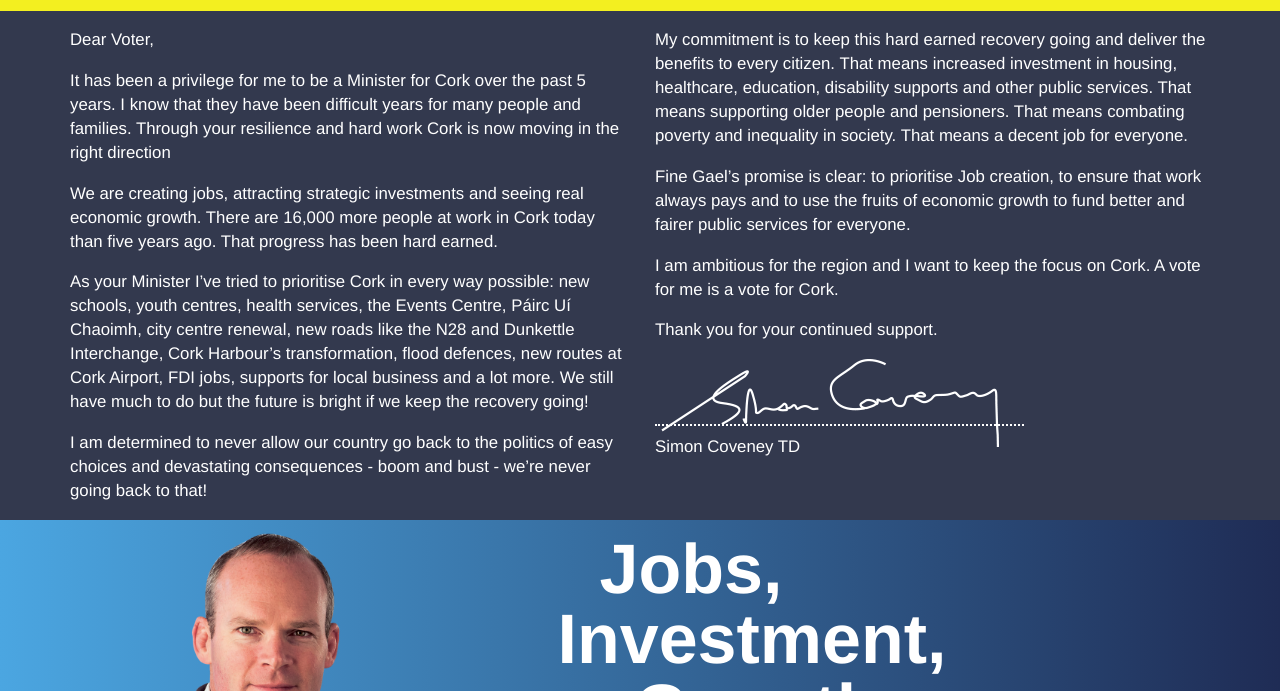
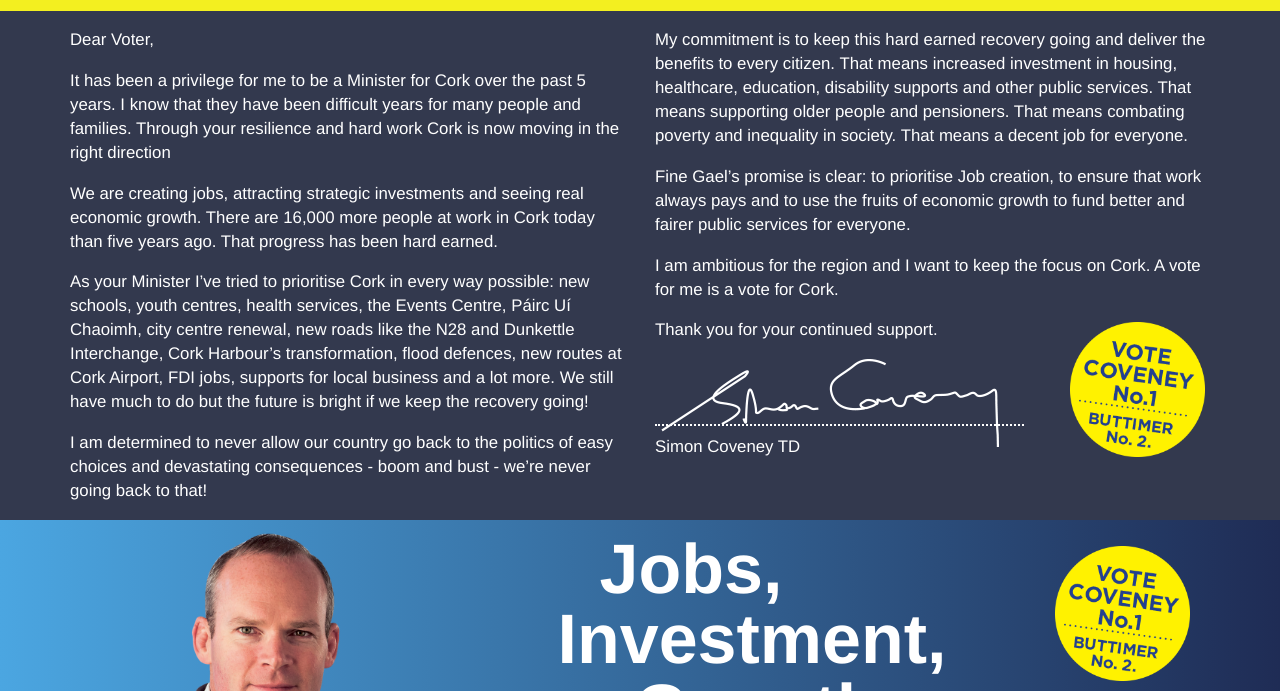
Before and after one commit to patrickoneill46/simoncoveney, a plain HTML site: page index.html in a window 1280 px wide. Shown: the part 609-1300 px from the top of the page. Drawn offline with nearby package versions, Linux system fonts and the light colour scheme.

Commit message:
Adding vote badge/button

```diff
--- a/index.html
+++ b/index.html
@@ -99,6 +99,7 @@
         <div class="container">
             <div class="row">
                 <div class="col-xs-12 col-sm-6">
+                    <div class="manifesto-container">
                         <p class="manifesto">
                             Dear Voter,
                         </p>
@@ -115,7 +116,9 @@
                             I am determined to never allow our country go back to the politics of easy choices and devastating consequences - boom and bust - we’re never going back to that!
                         </p>
                     </div>
+                </div>
                 <div class="col-xs-12 col-sm-6">
+                    <div class="manifesto-container">
                         <p class="manifesto">
                             My commitment is to keep this hard earned recovery going and deliver the benefits to every citizen. That means increased investment in housing, healthcare, education, disability supports and other public services. That means supporting older people and pensioners. That means combating poverty and inequality in society. That means a decent job for everyone.
                         </p>
@@ -137,6 +140,8 @@
                         <p class="signature-printed">
                             Simon Coveney TD
                         </p>
+                        <img src="img/badge.png" class="button">
+                    </div>
                 </div>
             </div>
         </div>
@@ -150,6 +155,7 @@
                             <p>Jobs,</p>
                             <p>Investment,</p>
                             <p>Growth.</p>
+                            <img src="img/badge.png" class="button">
                         </div>
                     </div>
                     <div class="col-xs-7 col-xs-offset-4">
--- a/styles.css
+++ b/styles.css
@@ -114,6 +114,13 @@
     margin: 1em 0;
 }
 
+.manifesto-container .button {
+    position: absolute;
+    bottom: 12px;
+    right: 20px;
+    height: 135px;
+}
+
 .manifesto.signature span {
     border-bottom: 2px dotted #fff;
     padding-right: 1.5em;
@@ -138,16 +145,16 @@
     height: 100%;
 }
 
-.composite .badge {
+.goals .button {
     position: absolute;
-    top: 0;
-    right: 0;
-    height: 100px;
-    width: 100px;
+    top: 12px;
+    right: 20px;
+    height: 135px;
 }
 
 .goals {
     margin: 1em 0;
+    position: relative;
 }
 
 .goals p {
```
Lines whose indentation alone changed are shown as unchanged.
